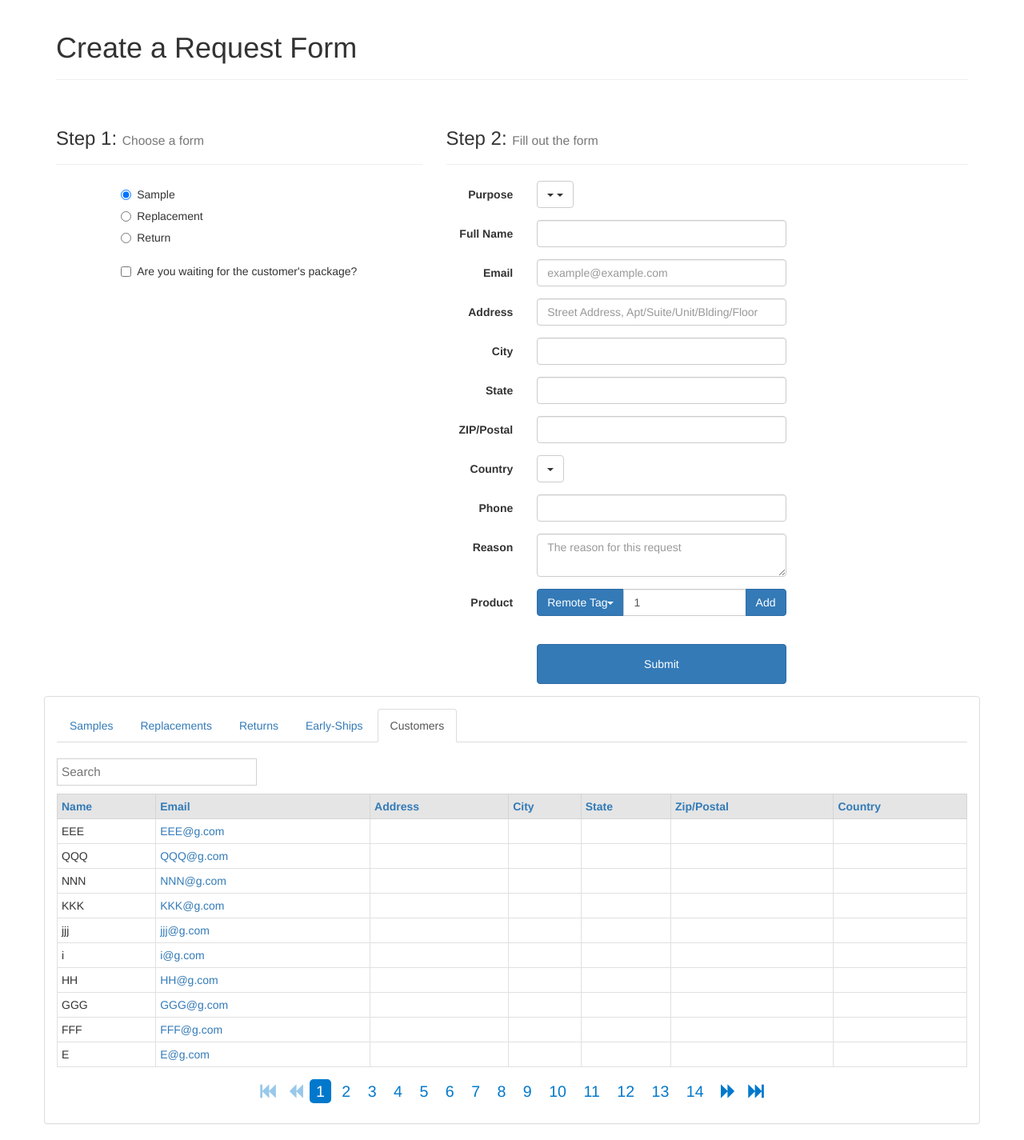
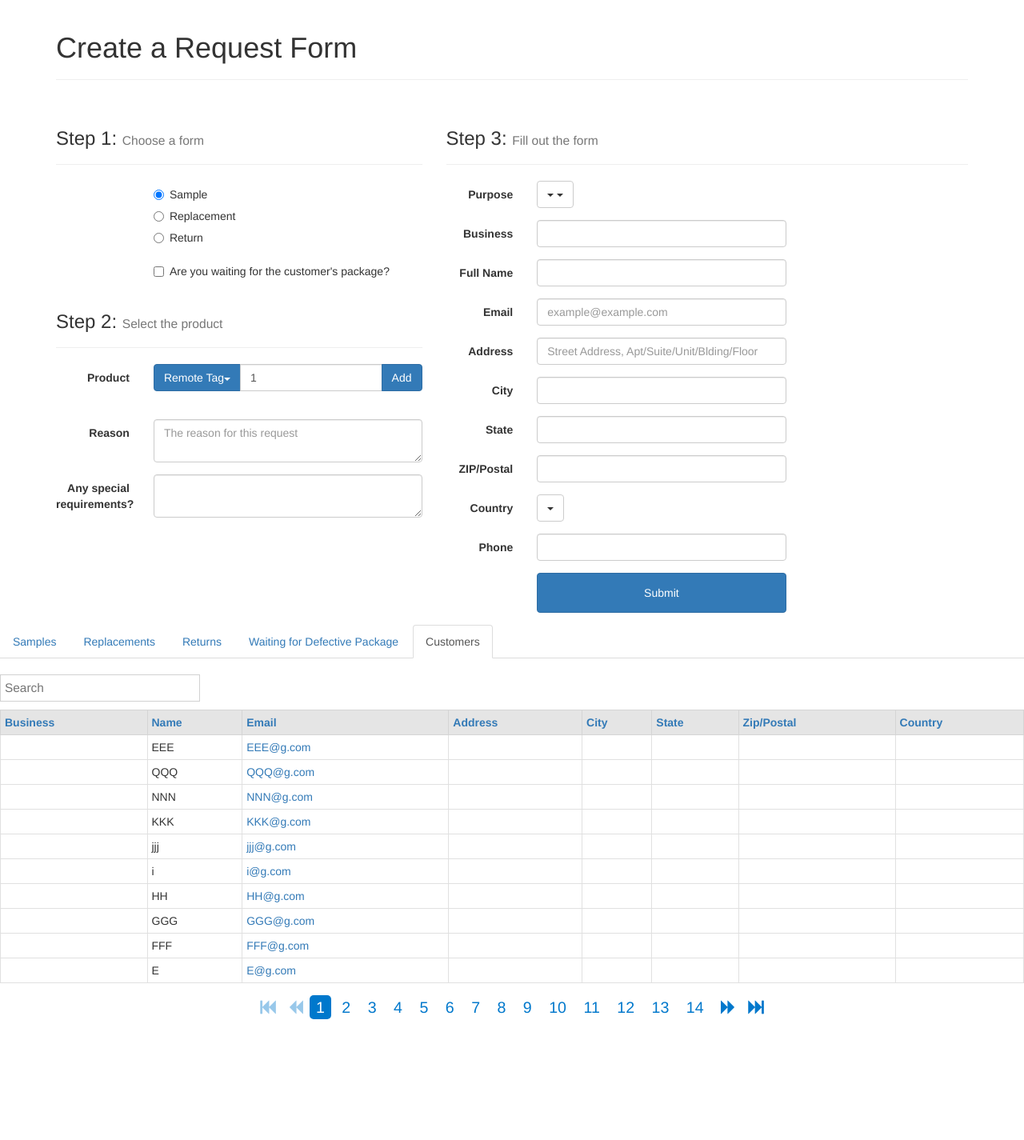
Before and after one commit to jchi2241/RMA_tool, a PHP site: page / in a window 1280 px wide. Shown: the whole page at 80% size. After the commit the page ends 1274 px from the top, so only its background shows below. Run offline with PHP 8.4, Linux system fonts and the light colour scheme; data comes from the database, SQL or seed files in the repository; data that the repository does not hold is empty; some libraries are stand-ins or nearby versions.

Commit message:
add special requirements, re-arrange html format, add custom replacement and sample request forms

```diff
--- a/index.html
+++ b/index.html
@@ -112,8 +112,8 @@
 					<div class="page-header"><h3>Step 1: <small>Choose a form</small></h3></div>
 
 					<div class="form-group">
-					  <label class="col-md-2 control-label" for="formType"></label>
-					  <div class="col-md-4">
+					  <label class="col-md-3 control-label" for="formType"></label>
+					  <div class="col-md-9">
 						  <div class="radio">
 						    <label for="formType-0">
 						      <input id="sample_btn" type="radio" name="formType" value="Sample" checked="checked">
@@ -136,8 +136,8 @@
 					</div>
 
 					<div class="form-group">
-					  <label class="col-md-2 control-label" for="earlyShip"></label>
-					  <div class="col-md-10">
+					  <label class="col-md-3 control-label" for="earlyShip"></label>
+					  <div class="col-md-9">
 					  <div class="checkbox">
 					    <label for="earlyShip-0">
 					      <input id="earlyShip_btn" type="checkbox" name="earlyShip" value="checked">
@@ -146,10 +146,50 @@
 						</div>
 					  </div>
 					</div>
+
+					<div class="page-header"><h3>Step 2: <small>Select the product</small></h3></div>
+
+					<div id="product_group" class="form-group">
+						<label class="col-md-3 control-label">Product</label>
+					  	<div class="col-md-9">
+						    <div class="input-group">
+						        <div id="btn_group_product_type" class="input-group-btn">
+							        <button id="product_type" type="button" class="btn btn-primary dropdown-toggle" data-toggle="dropdown" aria-expanded="false"><span class="caret"></span></button>
+							        <ul id="product_group_list" class="dropdown-menu" role="menu"></ul>
+						        </div>
+						        <input id="product_qty" type="number" min="1" value="1" class="form-control" required>
+						        <div class="input-group-btn">
+							  		<button id="product_add_btn" class="btn btn-primary" type="button">Add</button>
+							  	</div>
+						    </div>
+					  	</div>
+					</div>
+
+					<!-- selected products list -->
+					<div id="product_list_form_group" class="form-group">
+						<label class="col-md-3 control-label"></label>
+						<div class="col-md-9">
+							<ul id="product_list" class="list-group"></ul>
+						</div>
+					</div>
+
+					<div class="form-group">
+					  <label class="col-md-3 control-label" for="reason">Reason</label>
+					  <div class="col-md-9">
+					    <textarea class="form-control" name="reason" placeholder="The reason for this request"></textarea>
+					  </div>
+					</div>
+
+					<div class="form-group">
+					  <label class="col-md-3 control-label" for="special_req">Any special requirements?</label>
+					  <div class="col-md-9">
+					    <textarea class="form-control" name="special_req" placeholder=""></textarea>
+					  </div>
+					</div>
 				</div>
 
 				<div class="col-md-7">
-					<div class="page-header"><h3>Step 2: <small>Fill out the form</small></h3></div>
+					<div class="page-header"><h3>Step 3: <small>Fill out the form</small></h3></div>
 
 					<div id="sample_purpose_group" class="form-group">
 					  <label class="col-md-2 control-label" for="full_name">Purpose</label>
@@ -163,6 +203,15 @@
 					  </div>
 					</div>
 
+					<div id="business_name_group" class="form-group">
+					  <label class="col-md-2 control-label" for="full_name">Business</label>
+					  <div class="col-md-6">
+					  <input name="business_name" type="text" class="form-control input-md">
+
+					  </div>
+					</div>
+
+
 					<div class="form-group">
 					  <label class="col-md-2 control-label" for="full_name">Full Name</label>
 					  <div class="col-md-6">
@@ -174,35 +223,35 @@
 					<div class="form-group">
 					  <label class="col-md-2 control-label" for="email">Email</label>
 					  <div class="col-md-6">
-						<input name="email" type="text" placeholder="example@example.com" class="form-control input-md" required="">
+						<input name="email" type="text" placeholder="example@example.com" class="form-control input-md">
 					  </div>
 					</div>
 
 					<div class="form-group">
 					  <label class="col-md-2 control-label" for="address">Address</label>
 					  <div class="col-md-6">
-					    <input name="address" type="text" placeholder="Street Address, Apt/Suite/Unit/Blding/Floor" class="form-control input-md" required="">
+					    <input name="address" type="text" placeholder="Street Address, Apt/Suite/Unit/Blding/Floor" class="form-control input-md">
 					  </div>
 					</div>
 
 					<div class="form-group">
 					  <label class="col-md-2 control-label" for="city">City</label>
 					  <div class="col-md-6">
-					    <input name="city" type="text" class="form-control input-md" required="">
+					    <input name="city" type="text" class="form-control input-md">
 					  </div>
 					</div>
 
 					<div class="form-group">
 					  <label class="col-md-2 control-label" for="zip_postal">State</label>
 					  <div class="col-md-6">
-					    <input name="state" type="text" class="form-control input-md" required="">
+					    <input name="state" type="text" class="form-control input-md">
 					  </div>
 					</div>
 
 					<div class="form-group">
 					  <label class="col-md-2 control-label" for="zip_postal">ZIP/Postal</label>
 					  <div class="col-md-6">
-					    <input name="zip_postal" type="text" class="form-control input-md" required="">
+					    <input name="zip_postal" type="text" class="form-control input-md">
 					  </div>
 					</div>
 
@@ -225,13 +274,6 @@
 					  </div>
 					</div>
 
-					<div class="form-group">
-					  <label class="col-md-2 control-label" for="reason">Reason</label>
-					  <div class="col-md-6">
-					    <textarea class="form-control" name="reason" placeholder="The reason for this request"></textarea>
-					  </div>
-					</div>
-
 					<div id="refund_amount_group" class="form-group">
 						<label class="col-md-2 control-label" for="refund_amount">Refund Total</label>
 						<div class="col-md-4">
@@ -243,7 +285,7 @@
 					</div>
 
 					<div id="tracking_number_group" class="form-group">
-					  	<label class="col-md-2 control-label" for="tracking_number">Tracking #</label>
+					  	<label class="col-md-2 control-label" for="tracking_number">Tracking</label>
 					  	<div class="col-md-6">
 					  		<div class="input-group">
 							  	<input name="tracking_number" type="text" placeholder="Enter tracking number here..." class="form-control input-md">
@@ -261,31 +303,6 @@
 					  	</div>
 					</div>
 
-					<div id="product_group" class="form-group">
-						<label class="col-md-2 control-label">Product</label>
-					  	<div class="col-md-6">
-						    <div class="input-group">
-						        <div id="btn_group_product_type" class="input-group-btn">
-							        <button id="product_type" type="button" class="btn btn-primary dropdown-toggle" data-toggle="dropdown" aria-expanded="false"><span class="caret"></span></button>
-							        <ul id="product_group_list" class="dropdown-menu" role="menu"></ul>
-						        </div>
-						        <input id="product_qty" type="number" min="1" value="1" class="form-control" required>
-						        <div class="input-group-btn">
-							  		<button id="product_add_btn" class="btn btn-primary" type="button">Add</button>
-							  	</div>
-						    </div>
-					  	</div>
-
-					</div>
-
-					<!-- selected products list -->
-					<div id="product_list_form_group" class="form-group">
-						<label class="col-md-2 control-label"></label>
-						<div class="col-md-6">
-							<ul id="product_list" class="list-group"></ul>
-						</div>
-					</div>
-
 					<!-- Button -->
 					<div class="form-group">
 					  <label class="col-md-2 control-label" for="submit"></label>
@@ -297,15 +314,16 @@
 				</fieldset>
 			</form>
 		</div>
+	</div>
 
-		<div class="row">
+	<!-- 		<div class="row">
 			<div class="panel panel-default">
-				<div class="panel-body">
+				<div class="panel-body"> -->
 					<ul id="tables" class="nav nav-tabs">
 						<li id="samples" role="presentation"><a href="#">Samples</a></li>
 						<li id="replacements" role="presentation"><a href="#">Replacements</a></li>
 						<li id="returns" role="presentation"><a href="#">Returns</a></li>
-						<li id="early_ships" role="presentation"><a href="#">Early-Ships</a></li>
+						<li id="early_ships" role="presentation"><a href="#">Waiting for Defective Package</a></li>
 						<li id="customers" role="presentation" class="active"><a href="#">Customers</a></li>
 					</ul>
 
@@ -320,10 +338,9 @@
 					<!-- Paginator control -->
 					<div id="paginator"></div>
 
-				</div>
+<!-- 				</div>
 			</div>
-		</div>
-	</div>
+		</div> -->
 
 	<script src="js/editablegrid.js"></script>
 	<script src="js/jquery-1.11.1.min.js" ></script>
@@ -403,21 +420,52 @@
 
 				if (formType === "Sample" || formType === "Replacement") {
 
+					$('#refund_amount_group').hide();
+
 					if (formType === "Sample") {
+
 						$('#sample_purpose_group').show();
+
+						if ($('#purpose').text() === "Customer/Media") {
+
+							$('#business_name_group').show();
+
+						} else {
+
+							$('#business_name_group').hide();
+
+						}
+
 					} else {
+
 						$('#sample_purpose_group').hide();
+						$('#business_name_group').hide();
+
 					}
-
-					$('#refund_amount_group').hide();
 
 				} else {
 
 					$('#refund_amount_group').show();
+					$('#business_name_group').hide();
 
 				}
 
 			});
+
+			$('#sample_purpose_group').on('click', 'a', function(e) {
+
+				if ($(this).text() === "Customer/Media") {
+
+					$('#business_name_group').show();
+
+				} else {
+
+					$('#business_name_group').hide();
+
+				}
+
+			});
+
 
 			$('#earlyShip_btn').on('click', function() {
 
@@ -438,6 +486,7 @@
 						formType: $('input[name=formType]:checked').val(),
 						earlyShip: $('input[name=earlyShip]:checked').val(),
 						purpose: $('#purpose').text().trim(),
+						business_name: $('input[name=business_name]').val().trim(),
 						full_name: $('input[name=full_name]').val().trim(),
 						email: $('input[name=email]').val().trim(),
 						address: $('input[name=address]').val().trim(),
@@ -447,6 +496,7 @@
 						country: $('#country').text().trim(),
 						phone_number: $('input[name=phone_number]').val().trim(),
 						reason: $('textarea[name=reason]').val().trim(),
+						special_req: $('textarea[name=special_req]').val().trim(),
 						refund_amount: $('input[name=refund_amount]').val().trim(),
 						tracking_number: $('input[name=tracking_number]').val().trim(),
 						shipping_carrier: $('#shipping_carrier').text().trim(),
--- a/loaddatacustomers.php
+++ b/loaddatacustomers.php
@@ -54,6 +54,7 @@ $grid = new EditableGrid();
 *  The second argument is the label that will be displayed in the header
 */
 
+$grid->addColumn('business_name', 'Business', 'string');
 $grid->addColumn('full_name', 'Name', 'string');
 $grid->addColumn('email', 'Email', 'email');
 $grid->addColumn('address', 'Address', 'string');
--- a/loaddatareplacements.php
+++ b/loaddatareplacements.php
@@ -59,11 +59,12 @@ $grid->addColumn('created_at', 'Date', 'date', NULL, false);
 $grid->addColumn('full_name', 'Name', 'string', NULL, false);
 $grid->addColumn('devices', 'Devices', 'string', NULL, false);
 $grid->addColumn('reason', 'Reason', 'string');
+$grid->addColumn('special_req', 'Special Req', 'string');
 $grid->addColumn('rma_id', 'RMA #', 'string');
 $grid->addColumn('reference_id', 'Reference #', 'string');
 $grid->addColumn('action', 'Action', 'html', NULL, false, 'id');
 
-$result = $mysqli->query(  'SELECT r.id, r.created_at, c.full_name, r.devices, r.reason, r.rma_id, r.reference_id
+$result = $mysqli->query(  'SELECT r.id, r.created_at, c.full_name, r.devices, r.reason, r.special_req, r.rma_id, r.reference_id
 							FROM replacements r
 							LEFT JOIN customers c ON c.id = r.customer_id
 							WHERE r.deleted = 0
--- a/loaddatareturns.php
+++ b/loaddatareturns.php
@@ -58,12 +58,14 @@ $grid = new EditableGrid();
 $grid->addColumn('created_at', 'Date', 'date', NULL, false);
 $grid->addColumn('full_name', 'Name', 'string', NULL, false);
 $grid->addColumn('devices', 'Devices', 'string', NULL, false);
+$grid->addColumn('reason', 'Reason', 'string');
+$grid->addColumn('special_req', 'Special Req', 'string');
 $grid->addColumn('refund_amount', 'Refund $', 'string');
 $grid->addColumn('rma_id', 'RMA #', 'string');
 $grid->addColumn('reference_id', 'Reference #', 'string');
 $grid->addColumn('action', 'Action', 'html', NULL, false, 'id');
 
-$result = $mysqli->query(  'SELECT r.id, r.created_at, r.devices, c.full_name, r.refund_amount, r.rma_id, r.reference_id
+$result = $mysqli->query(  'SELECT r.id, r.created_at, r.devices, c.full_name, r.reason, r.special_req, r.refund_amount, r.rma_id, r.reference_id
 							FROM returns r
 							LEFT JOIN customers c ON c.id = r.customer_id
 							WHERE r.deleted = 0
--- a/loaddatasamples.php
+++ b/loaddatasamples.php
@@ -59,12 +59,13 @@ $grid->addColumn('created_at', 'Date', 'date', NULL, false);
 $grid->addColumn('full_name', 'Name', 'string', NULL, false);
 $grid->addColumn('devices', 'Devices', 'string', NULL, false);
 $grid->addColumn('reason', 'Reason', 'string');
+$grid->addColumn('special_req', 'Special Req', 'string');
 $grid->addColumn('rma_id', 'RMA #', 'string');
 $grid->addColumn('reference_id', 'Reference #', 'string');
 $grid->addColumn('purpose', 'Purpose', 'string');
 $grid->addColumn('action', 'Action', 'html', NULL, false, 'id');
 
-$result = $mysqli->query(  'SELECT s.id, s.created_at, c.full_name, s.devices, s.reason, s.rma_id, s.reference_id, p.purpose
+$result = $mysqli->query(  'SELECT s.id, s.created_at, c.full_name, s.devices, s.reason, s.special_req, s.rma_id, s.reference_id, p.purpose
 							FROM samples s
 							LEFT JOIN customers c ON c.id = s.customer_id
 							LEFT JOIN sample_request_purposes p ON p.id = s.purpose_id
```
Also changed, not shown: new_request.php (+13 -7 lines), print_form.html (+60 -8 lines), print_form.php (+18 -5 lines).
